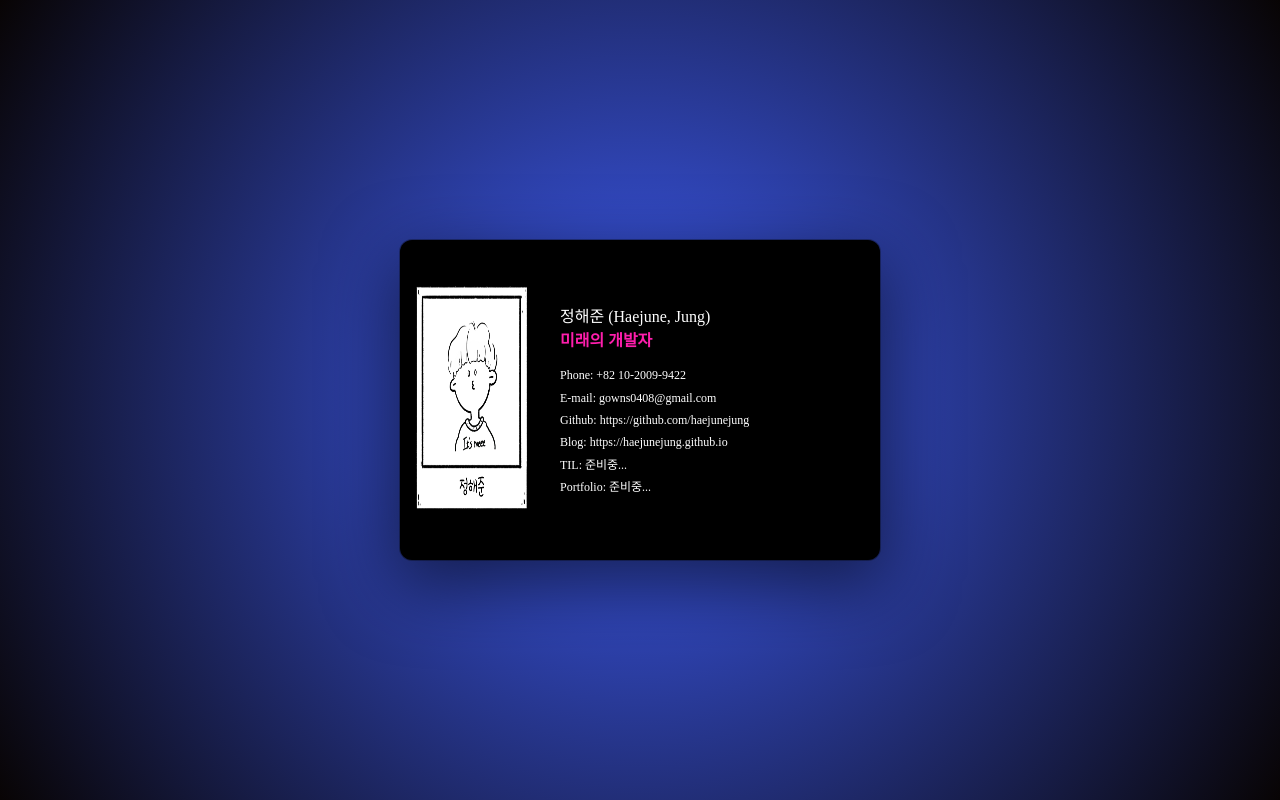
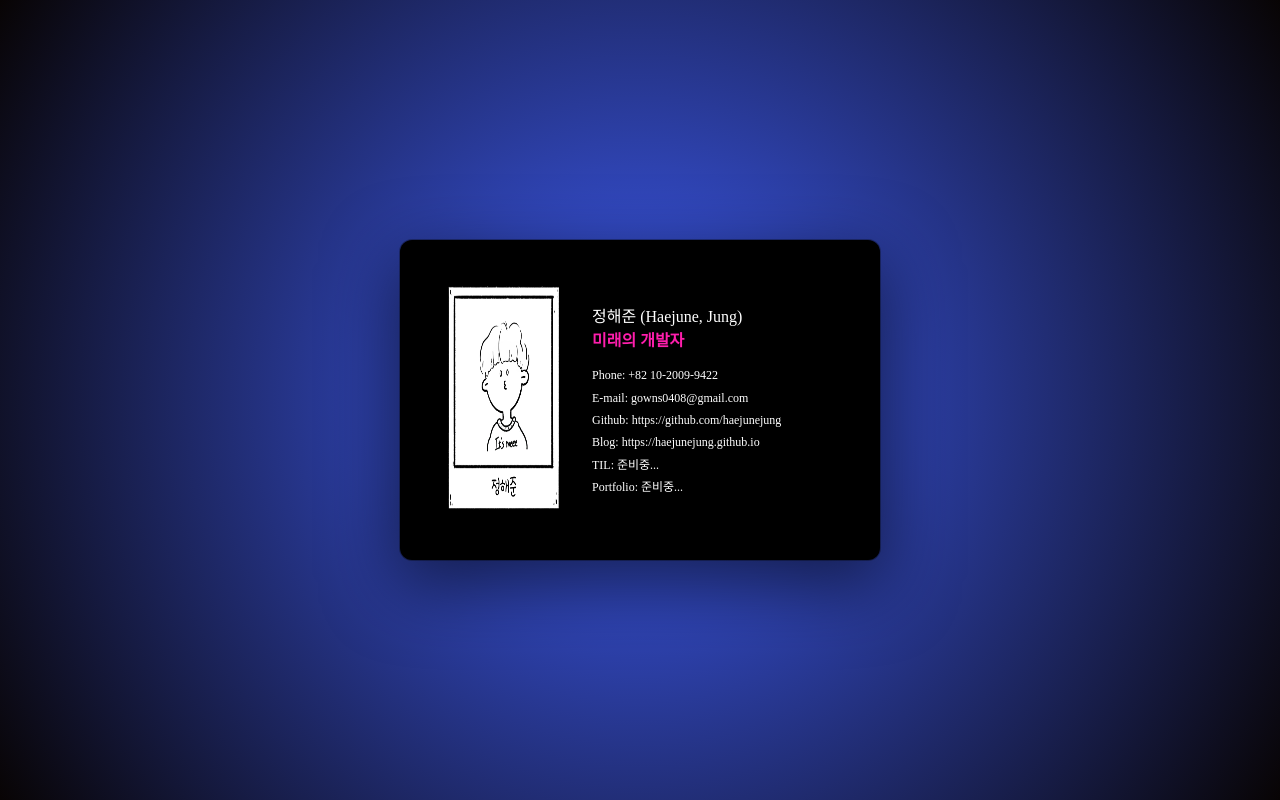
Before and after one commit to haejunejung/Portfolio, a React (Create React App) app in the folder portfolio/: page / in a window 1280 px wide. Built offline with nearby package versions, Linux system fonts and the light colour scheme; a web font is replaced by a local one.

Commit message:
portfolio

```diff
--- a/portfolio/src/App.js
+++ b/portfolio/src/App.js
@@ -12,7 +12,7 @@ function App() {
               alt="it's me"
               src={ME}
               style={{
-                marginLeft: "1rem",
+                marginLeft: "3rem",
                 marginRight: "1rem",
                 width: "7rem",
                 height: "14rem",
```
